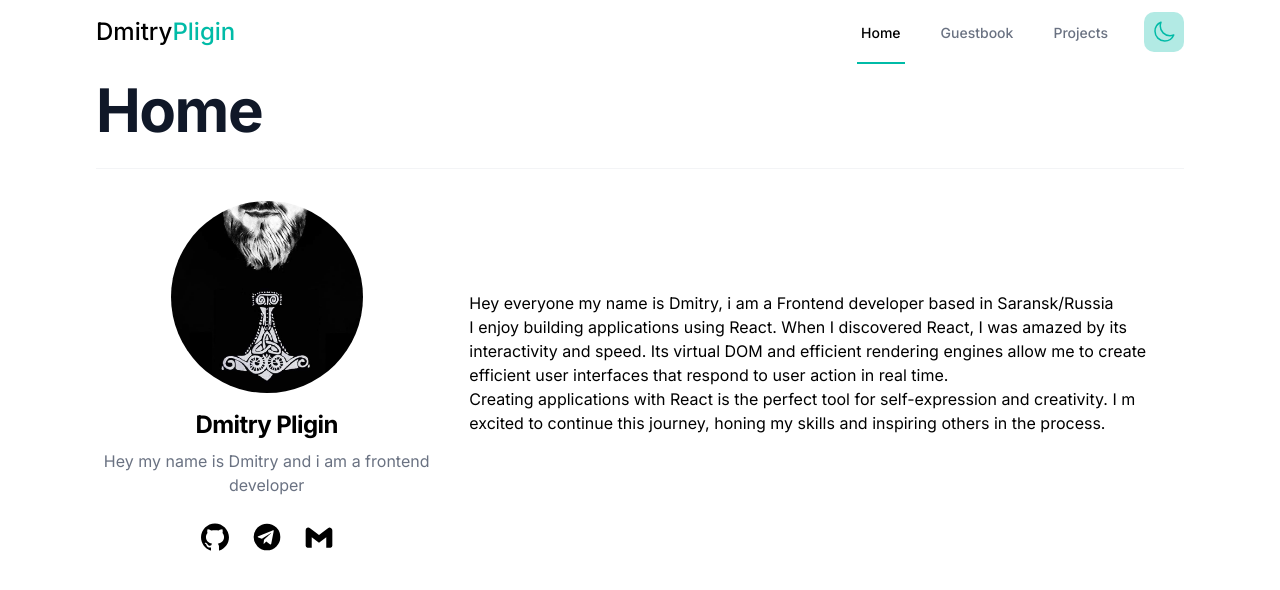
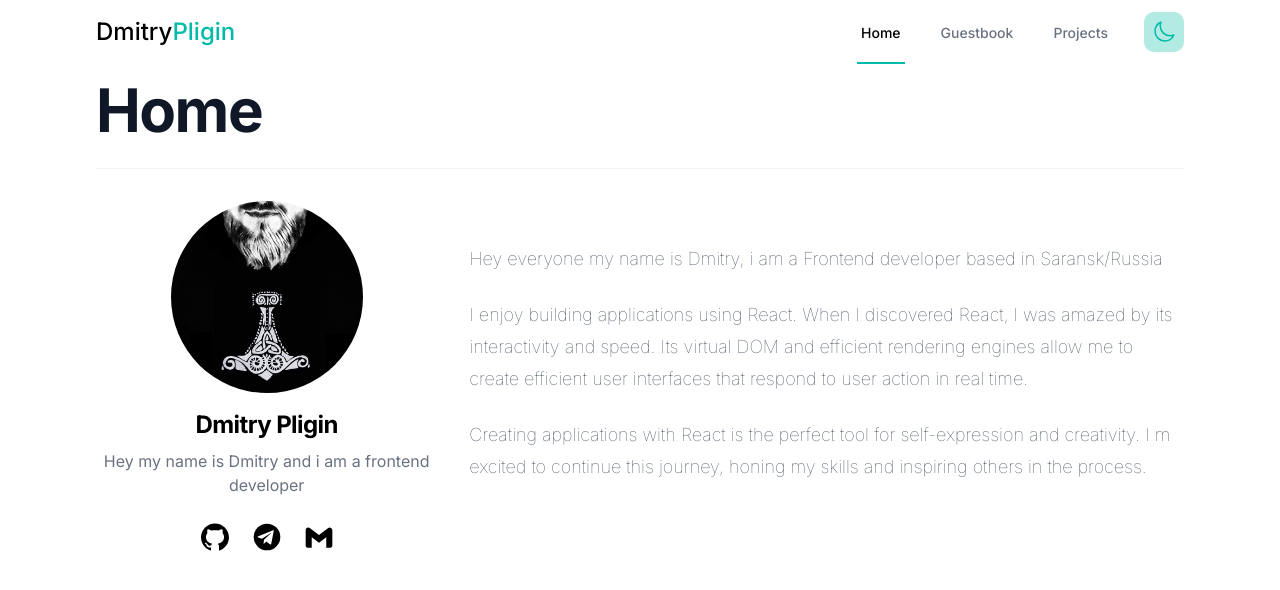
Before and after one commit to Jardarr/jardarr-portfolio, a Next.js app: page / in a window 1280 px wide. Shown: the top 590 px of the page. Built offline with nearby package versions, Linux system fonts and the light colour scheme.

Commit message:
Feat: add pixeloid font

```diff
--- a/app/globals.css
+++ b/app/globals.css
@@ -1,5 +1,6 @@
 @import "tailwindcss";
 @import "tw-animate-css";
+@plugin "@tailwindcss/typography";
 
 @custom-variant dark (&:is(.dark *));
 
@@ -120,3 +121,24 @@
     @apply bg-background text-foreground;
   }
 }
+
+.pixeloid {
+  font-family: var(--pixeloid-sans);
+}
+
+* {
+  scrollbar-width: thin;
+  scrollbar-color: #0f766e #000;
+}
+
+*::-webkit-scrollbar {
+  width: 10px;
+}
+*::-webkit-scrollbar-track {
+  background: #000;
+}
+*::-webkit-scrollbar-thumb {
+  background-color: #0f766e;
+  border-radius: 10px;
+  border: 3px solid #000;
+}
--- a/app/layout.tsx
+++ b/app/layout.tsx
@@ -3,6 +3,7 @@ import { Inter } from "next/font/google";
 import "./globals.css";
 import Navbar from "./components/Navbar";
 import { Provider } from "./components/Provider";
+import localFont from "next/font/local";
 
 const inter = Inter({ subsets: ["latin"] });
 
@@ -11,6 +12,11 @@ export const metadata: Metadata = {
 	description: "Built using nextjs and tailwind",
 };
 
+const pixeloid = localFont({
+	src: "../public/PixeloidSans.woff",
+	variable: "--pixeloid-sans",
+	weight: "100 900",
+});
 export default function RootLayout({
 	children,
 }: Readonly<{
@@ -19,8 +25,7 @@ export default function RootLayout({
 	return (
 		<html lang="en" suppressHydrationWarning>
 			<body
-				className={`${inter.className} bg-white text-black dark:bg-[#090908] dark:text-white h-full selection:bg-gray-50 dark:selection:bg-gray-800`}
-			>
+				className={`${inter.className} ${pixeloid.variable} bg-white text-black dark:bg-[#090908] dark:text-white h-full selection:bg-gray-50 dark:selection:bg-gray-800 pixeloid`}>
 				<Provider>
 					<Navbar />
 					<main className="max-w-6xl mx-auto px-4 sm:px-6 lg:px-8">
--- a/app/page.tsx
+++ b/app/page.tsx
@@ -48,7 +48,7 @@ export default function Home() {
 						</a>
 					</div>
 				</div>
-				<div className="prose dark:prose-invert max-w-none prose-lg pt-8 pb-7 xl:col-span-2">
+				<div className="prose font-thin dark:prose-invert max-w-none prose-lg pt-8 pb-7 xl:col-span-2">
 					<p>
 						Hey everyone my name is Dmitry, i am a Frontend developer based in
 						Saransk/Russia
--- a/package.json
+++ b/package.json
@@ -30,6 +30,7 @@
   "devDependencies": {
     "@eslint/eslintrc": "^3",
     "@tailwindcss/postcss": "^4",
+    "@tailwindcss/typography": "^0.5.16",
     "@types/node": "^20",
     "@types/react": "^19",
     "@types/react-dom": "^19",
```
Also changed, not shown: public/PixeloidSans.woff (added), 1 other file (tests, documents, lock files or other folders).
